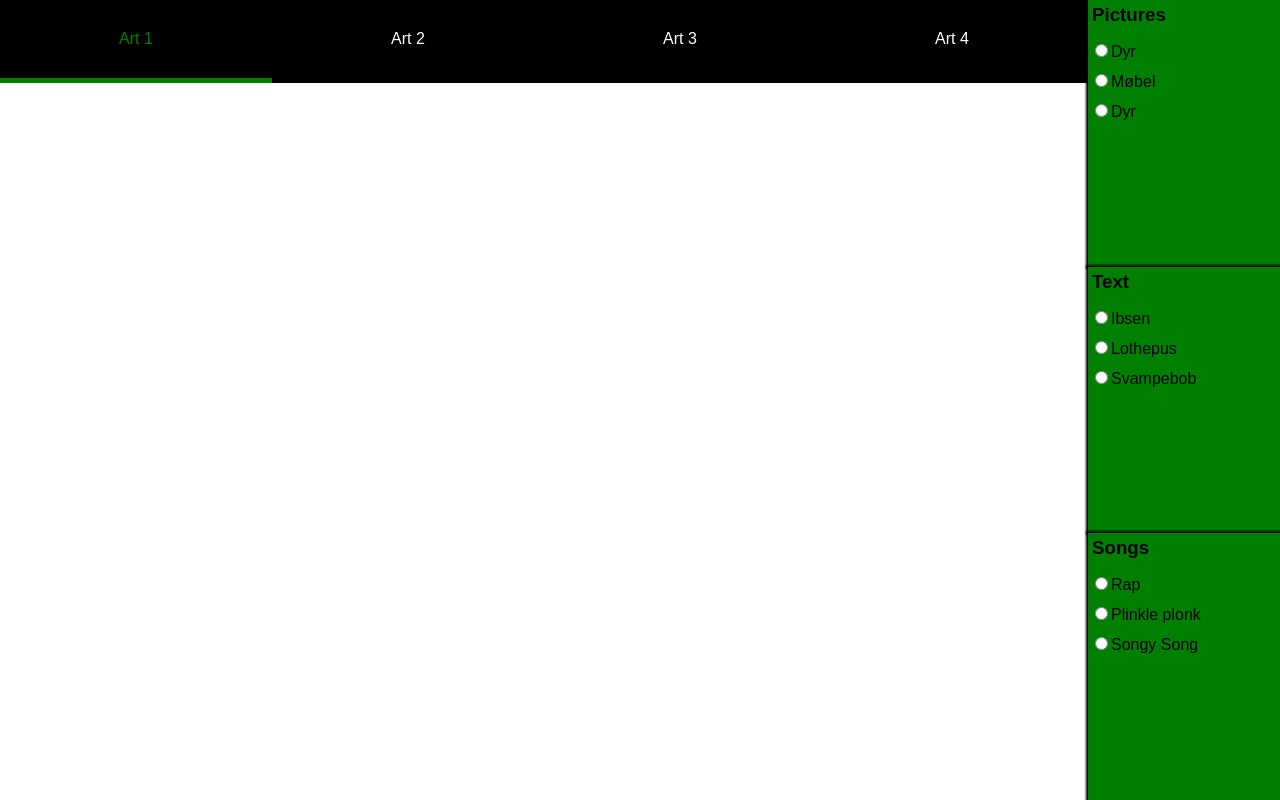
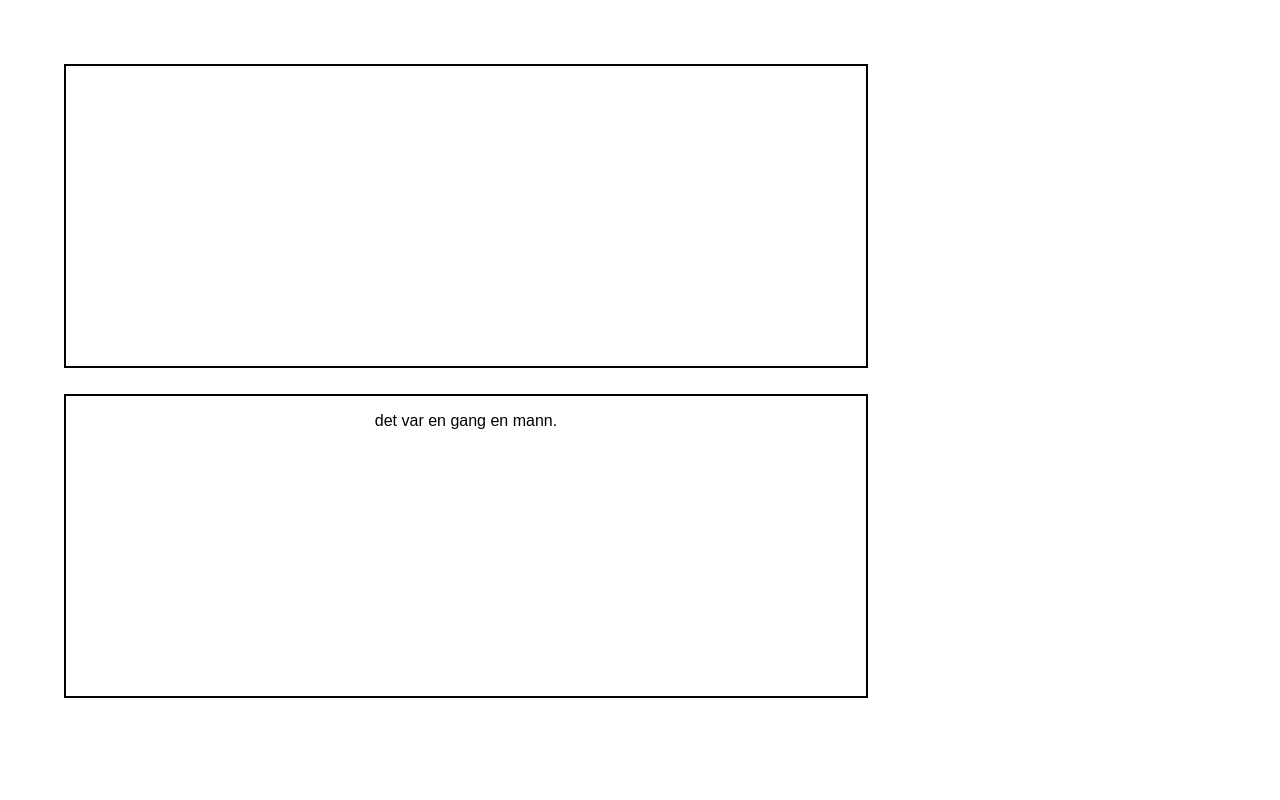
Before and after one commit to IT2810/it2810-webutvikling-h18-prosjekt-2-gruppe--56, a React (Create React App) app: page / in a window 1280 px wide. Built offline with nearby package versions, Linux system fonts and the light colour scheme.

Commit message:
#16-lagd ferdig utkast av artkomponent

```diff
--- /dev/null
+++ b/src/components/Art.css
@@ -0,0 +1,2 @@
+.Art-container {
+}
--- /dev/null
+++ b/src/components/Art.js
@@ -0,0 +1,16 @@
+import React, { Component } from 'react';
+import './Art.css'
+import Bilde from './Bilde.js'
+import Tekst from './Tekst.js'
+
+class Art extends Component {
+    render() {
+        return (
+            <div className="Art-container">
+				<Bilde/>
+				<Tekst tekst = "det var en gang en mann." />
+            </div>
+        );
+    }
+}
+export default Art;
--- a/src/components/Bilde.css
+++ b/src/components/Bilde.css
@@ -3,6 +3,7 @@
 	min-width: 400px;
 	max-height: 600px;
 	min-height: 300px;
+	margin: 5% 5% 2% 5%;
 	overflow: scroll;
 	border: 2px solid black;
 }
--- a/src/components/Bilde.js
+++ b/src/components/Bilde.js
@@ -6,7 +6,7 @@ class Bilde extends Component {
     render() {
     	return (
 			<div className = "Bilde">
-				<ReactSVG svg={this.props.svg}/>
+                {()  => { this.props ? <ReactSVG svg={this.props.svg}/> : null} }
 			</div>
     	);
     }
--- a/src/components/Tekst.css
+++ b/src/components/Tekst.css
@@ -3,6 +3,7 @@
 	min-width: 400px;
 	max-height: 600px;
 	min-height: 300px;
+	margin: 2% 5% 5% 5%;
 	overflow: scroll;
 	border: 2px solid black;
 	display: flex;
--- a/src/components/Tekst.js
+++ b/src/components/Tekst.js
@@ -1,20 +1,11 @@
 import React, { Component } from 'react';
 import './Tekst.css';
-<<<<<<< HEAD
-=======
-import ReactSVG from 'react-svg-inline'
->>>>>>> develop
 
 class Tekst extends Component {
     render() {
     	return (
-<<<<<<< HEAD
 			<div className = "Tekstboks">
 				<p>{this.props.tekst}</p>
-=======
-			<div className = "Tekst">
-				{this.props.tekst}
->>>>>>> develop
 			</div>
     	);
     }
--- a/src/index.js
+++ b/src/index.js
@@ -3,6 +3,7 @@ import ReactDOM from 'react-dom';
 import './index.css';
 import App from './components/App';
 import registerServiceWorker from './registerServiceWorker';
+import Art from './components/Art';
 
-ReactDOM.render(<App />, document.getElementById('root'));
+ReactDOM.render(<Art />, document.getElementById('root'));
 registerServiceWorker();
```
